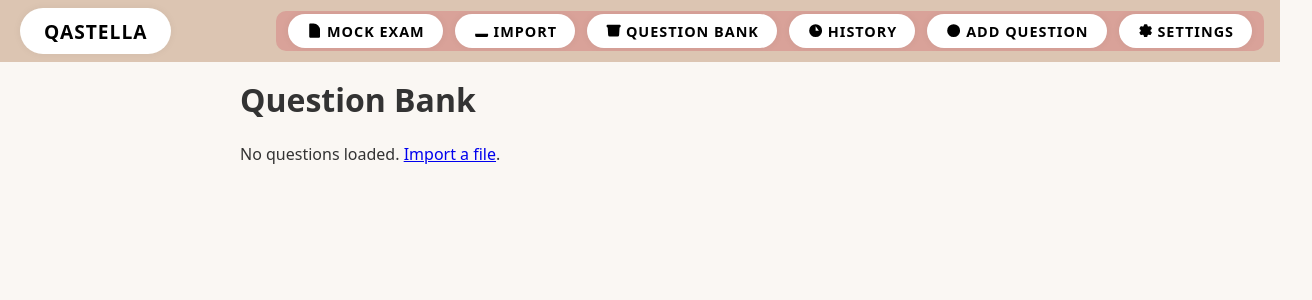
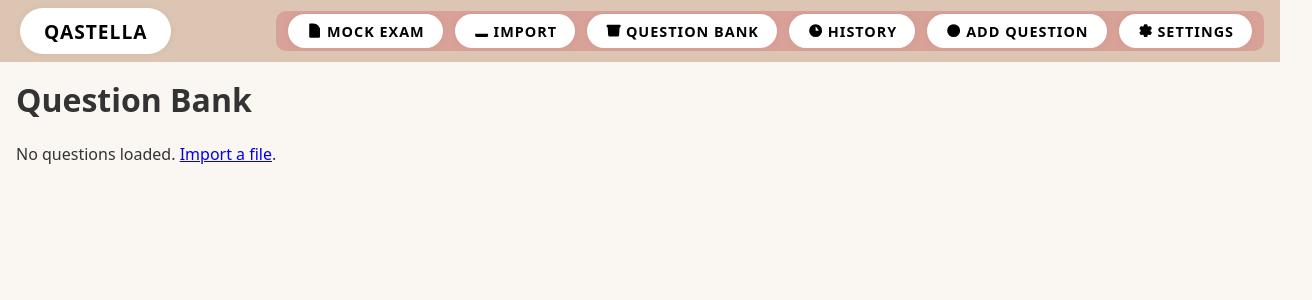
Before and after one commit to honemik/Qastella, a SvelteKit app: page /question-bank in a window 1280 px wide. Shown: the top 300 px of the page, 1312 px wide, since content can reach past the window. Built offline with nearby package versions, Linux system fonts and the light colour scheme.

Commit message:
Make question bank table 70% of screen

```diff
--- a/src/routes/question-bank/+page.svelte
+++ b/src/routes/question-bank/+page.svelte
@@ -157,7 +157,7 @@
   }
 </script>
 
-<main>
+<main class="bank-page">
   <h1>Question Bank</h1>
   {#if $questions.length === 0}
     <p>No questions loaded. <a href="/import-questionbank">Import a file</a>.</p>
@@ -298,6 +298,10 @@
   td {
     white-space: pre-wrap;
   }
+  .bank-page {
+    max-width: none;
+    width: 100%;
+  }
   table.bank {
     width: 70%;
     margin: 0 auto;
```
